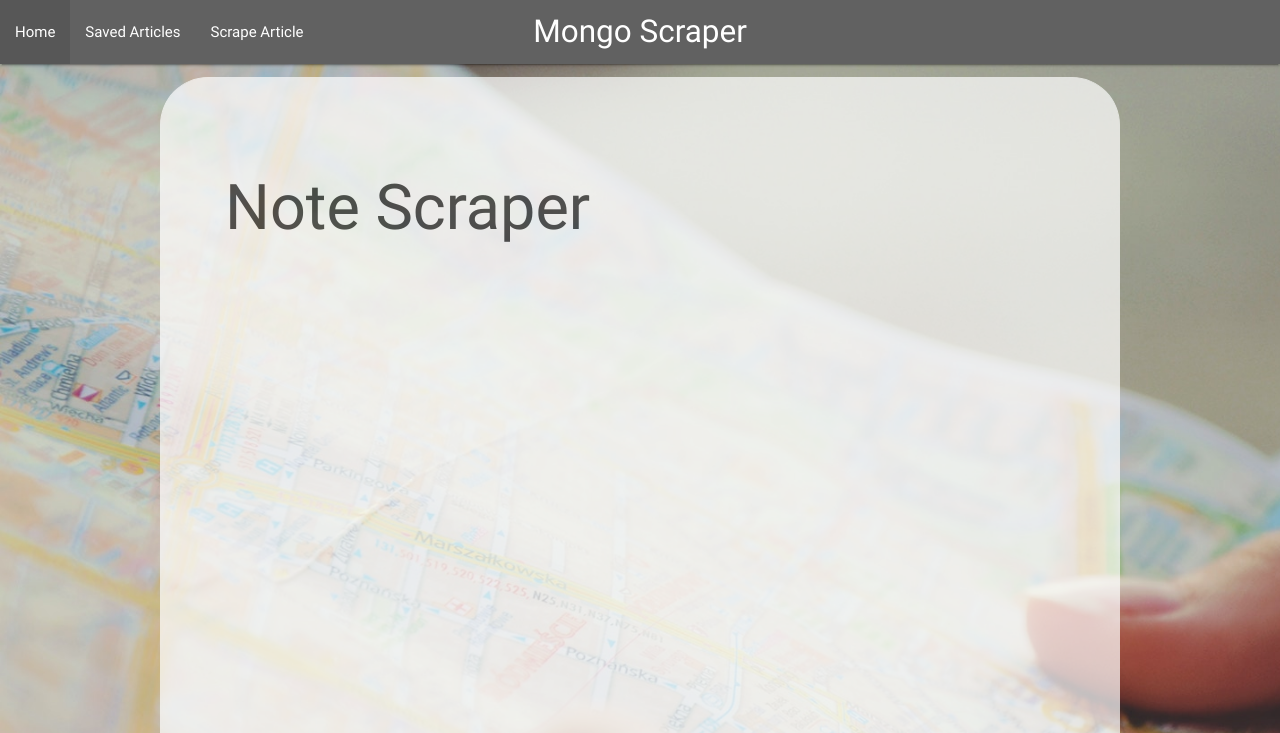
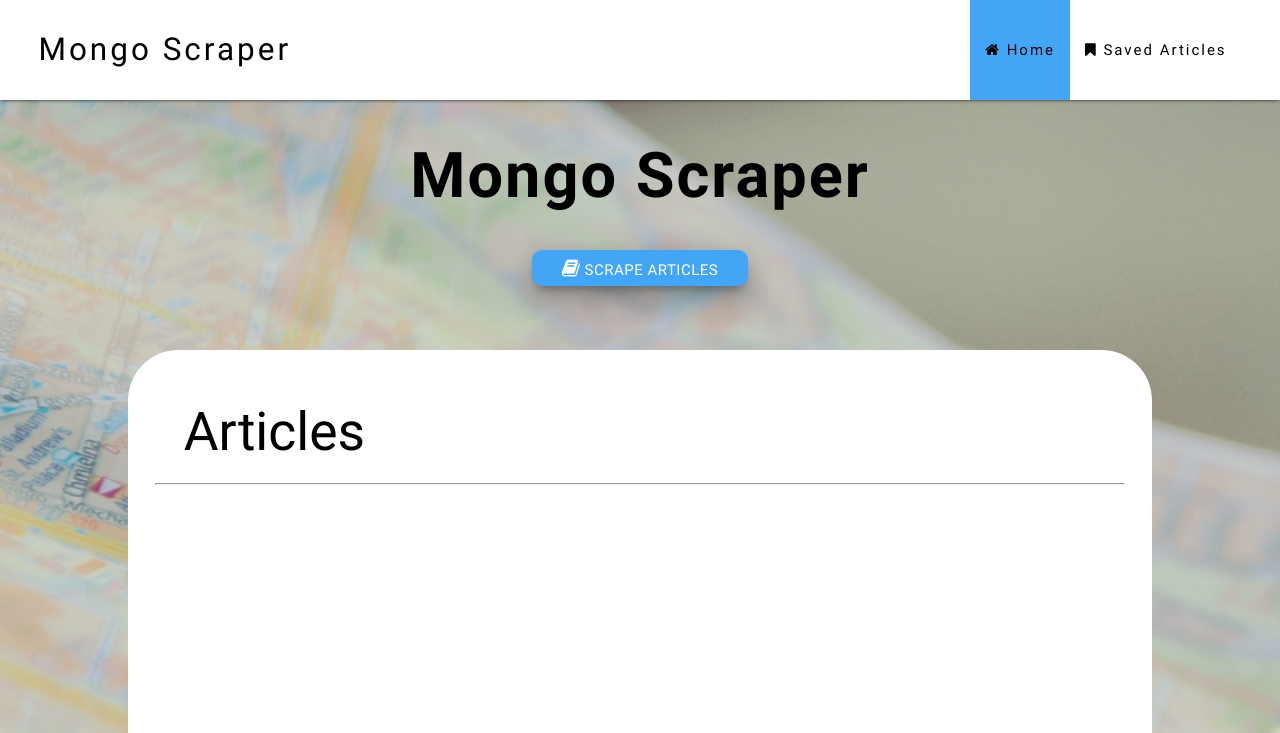
Before and after one commit to nagyja/mongoScraper, a website: page public/index.html in a window 1280 px wide. Shown: the top 733 px of the page. Drawn offline with nearby package versions, Linux system fonts and the light colour scheme; no server answers.

Commit message:
formatting of index.html and simple jquery

```diff
--- a/public/app.js
+++ b/public/app.js
@@ -1,9 +1,21 @@
+$(document).ready(function() {
+
+  $(".button-collapse").sideNav();
+
+  $("#scraper").on("click", function() {
+    $("#heading").hide();
+    $("#nav-mobile").append('<li><a href="/scrape"><i class="fa fa-book" aria-hidden="true"></i> Scrape Articles</a></li>');
+  });
+
+});
+
 // Grab the articles as a json
 $.getJSON("/articles", function(data) {
   // For each one
   for (var i = 0; i < data.length; i++) {
     // Display the apropos information on the page
-    $("#articles").append("<p data-id='" + data[i]._id + "'>" + data[i].title +"<button class='save' id='"+data[i]._id+"'>Save Article</button>"+ "<br />" + data[i].link + "</p>");
+    $("#articles").append("<p data-id='" + data[i]._id + "'>" + data[i].title + "</p>";
+<button class='save waves-effect waves-light btn blue' id='"+data[i]._id+"<i class='material-icons left></i> Save Article</button>"+ "<br />" + data[i].link + "</p>");
   }
 });
 
--- a/public/assets/css/style.css
+++ b/public/assets/css/style.css
@@ -1,45 +1,107 @@
 body {
-   background-image: url("/assets/images/searchBackground.jpg");
-   background-size: cover;
-   background-repeat: no-repeat;
+  background-image: url("/assets/images/searchBackground.jpg");
+  background-size: cover;
+  background-repeat: no-repeat;
+  display: flex;
+  min-height: 100vh;
+  flex-direction: column;
+  color: black;
+  box-sizing: border-box;
+}
+
+main {
+  flex: 1 0 auto;
+}
+
+#wrapper > .save {
+  /*opacity: 1;*/
+  right: 20%;
+}
+
+h1 {
+  margin: 5.1rem 0 2.68rem 0;
+  font-weight: 600;
+  letter-spacing: 2px;
+}
+
+.footer-copyright > .container {
+  color: black;
+  /*background-color: white;*/
+}
+.footer-copyright > .container > .right {
+  color: black;
+}
+
+.footer-copyright {
+  color: white;
+  height: 64px;
+}
+
+.waves-effect {
+  border-radius: 10px;
+}
+
+nav .brand-logo {
+  letter-spacing: 3px;
+  color: black;
+}
+
+#nav-mobile {
+  letter-spacing: 1px;
+  margin-right: 3%;
+}
+
+nav ul a {
+  letter-spacing: 2px;
+  color: black;
+}
+
+nav {
+  height: 100px;
+  line-height: 100px;
+  text-shadow: 1%;
+}
+
+#mobile-demo li>a {
+  letter-spacing: 1px;
+  font-size: 1.5em;
 }
 
 #wrapper {
-  width: 960px;
-  margin-left: auto;
-  margin-right: auto;
-  margin-top: 1%;
+  width: 80%;
+  margin: 0 auto;
+  margin-top: 5%;
   margin-bottom: 7%;
-  padding: 5%;
+  padding: 2%;
   border: 1px solid white;
   background-color: white;
-  opacity: .7;
-  border-radius: 5%;
+  /*opacity: .5;*/
+  border-radius: 50px;
+}
+
+#wrapper > h2 {
+  padding-left: 3%;
 }
 
 #articles {
   display: inline-block;
   overflow: auto;
-  width: 60%;
+  width: 100%;
   height: 700px;
   border: 1px solid white;
   padding: 3%;
 }
 
 #notes {
-  float: right;
+  /*float: right;*/
   width: 39%;
   border: 1px solid white;
   background: white;
-
 }
-
-
 
 textarea, input {
   display: block;
   width: 100%;
-
 }
 
 input {
@@ -52,3 +114,27 @@ textarea {
   height: 200px;
   font-size: 18px;
 }
+
+@media only screen and (max-width: 1440px) {
+  nav .brand-logo {
+    left: 3%;
+  }
+}
+
+@media only screen and (max-width: 993px) {
+  nav .brand-logo {
+    left: 50%;
+  }
+}
+
+@media only screen and (min-width: 601px) {
+  wrapper i, nav a.button-collapse, nav a.button-collapse i {
+    height: 100px;
+    line-height: 100px;
+  }
+}
+
+nav .button-collapse i {
+    height: 100px;
+    line-height: 100px;
+}
--- a/public/index.html
+++ b/public/index.html
@@ -1,36 +1,75 @@
 <!DOCTYPE html>
 <html lang="en-us">
+
 <head>
   <meta charset="UTF-8">
   <title>Mongo Scraper</title>
+  <!-- Compiled and minified CSS -->
   <link rel="stylesheet" href="https://cdnjs.cloudflare.com/ajax/libs/materialize/0.100.1/css/materialize.min.css">
+  <link href="https://fonts.googleapis.com/icon?family=Material+Icons" rel="stylesheet">
+  <link href="https://maxcdn.bootstrapcdn.com/font-awesome/4.7.0/css/font-awesome.min.css" rel="stylesheet">
   <link rel="stylesheet" href="assets/css/style.css">
+</head>
 
-
-
-  </head>
 <body>
+  <header>
+    <div class="navbar-fixed">
       <nav>
-    <div class="nav-wrapper grey darken-2">
-      <a href="#" class="brand-logo center">Mongo Scraper</a>
-      <ul id="nav-mobile" class="left hide-on-med-and-down">
-        <li><a href="sass.html">Home</a></li>
-        <li><a href="badges.html">Saved Articles</a></li>
-        <li><a href="/scrape">Scrape Article</a></li>
+        <div class="nav-wrapper white darken-2">
+          <a href="#" class="brand-logo">Mongo Scraper</a>
+          <a href="#" data-activates="mobile-demo" class="button-collapse"><i class="material-icons">menu</i></a>
+          <ul id="nav-mobile" class="right hide-on-med-and-down">
+            <li class="active blue lighten-1"><a href="#"><i class="fa fa-home" aria-hidden="true"></i> Home</a></li>
+            <li><a href="#"><i class="fa fa-bookmark" aria-hidden="true"></i> Saved Articles</a></li>
+          </ul>
+          <ul class="side-nav" id="mobile-demo">
+            <li><a href="#"><i class="fa fa-home" aria-hidden="true"></i> Home</a></li>
+            <li><a href="#"><i class="fa fa-bookmark" aria-hidden="true"></i> Saved Articles</a></li>
+            <li><a href="#"><i class="fa fa-book" aria-hidden="true"></i> Scrape Articles</a></li>
           </ul>
         </div>
       </nav>
+    </div>
+  </header>
+
+
+  <main>
+    <div>
+      <div class="row" id="heading">
+        <div class="col s12 center-align">
+          <h1>Mongo Scraper</h1>
+          <a class="waves-effect waves-light btn blue lighten-1 z-depth-5" id="scraper"><i class="fa fa-book" aria-hidden="true"></i> Scrape Articles</a>
+        </div>
+      </div>
+
       <div id="wrapper">
-      <h1>Note Scraper</h1>
-      <h2><i></i></h2>
+        <!-- <h1>Note Scraper</h1> -->
+        <h2>Articles</h2>
+        <hr>
         <div id="articles"></div>
         <div id="notes"></div>
         <div id="saved"></div>
       </div>
+    </div>
+  </main>
+
+
+
+  <footer class="page-footer grey lighten-2">
+    <div class="footer-copyright">
+      <div class="container">
+        © 2014 Copyright Mongo Scraper
+        <a class="right" href="#!"><i class="fa fa-github" aria-hidden="true"></i> GitHub</a>
+      </div>
+    </div>
+  </footer>
+
   <script src="https://cdnjs.cloudflare.com/ajax/libs/jquery/3.2.1/jquery.min.js"></script>
 
   <script src="app.js"></script>
   <script src="https://cdnjs.cloudflare.com/ajax/libs/materialize/0.100.1/js/materialize.min.js"></script>
 
+
 </body>
+
 </html>
```
Lines whose indentation alone changed are shown as unchanged.
